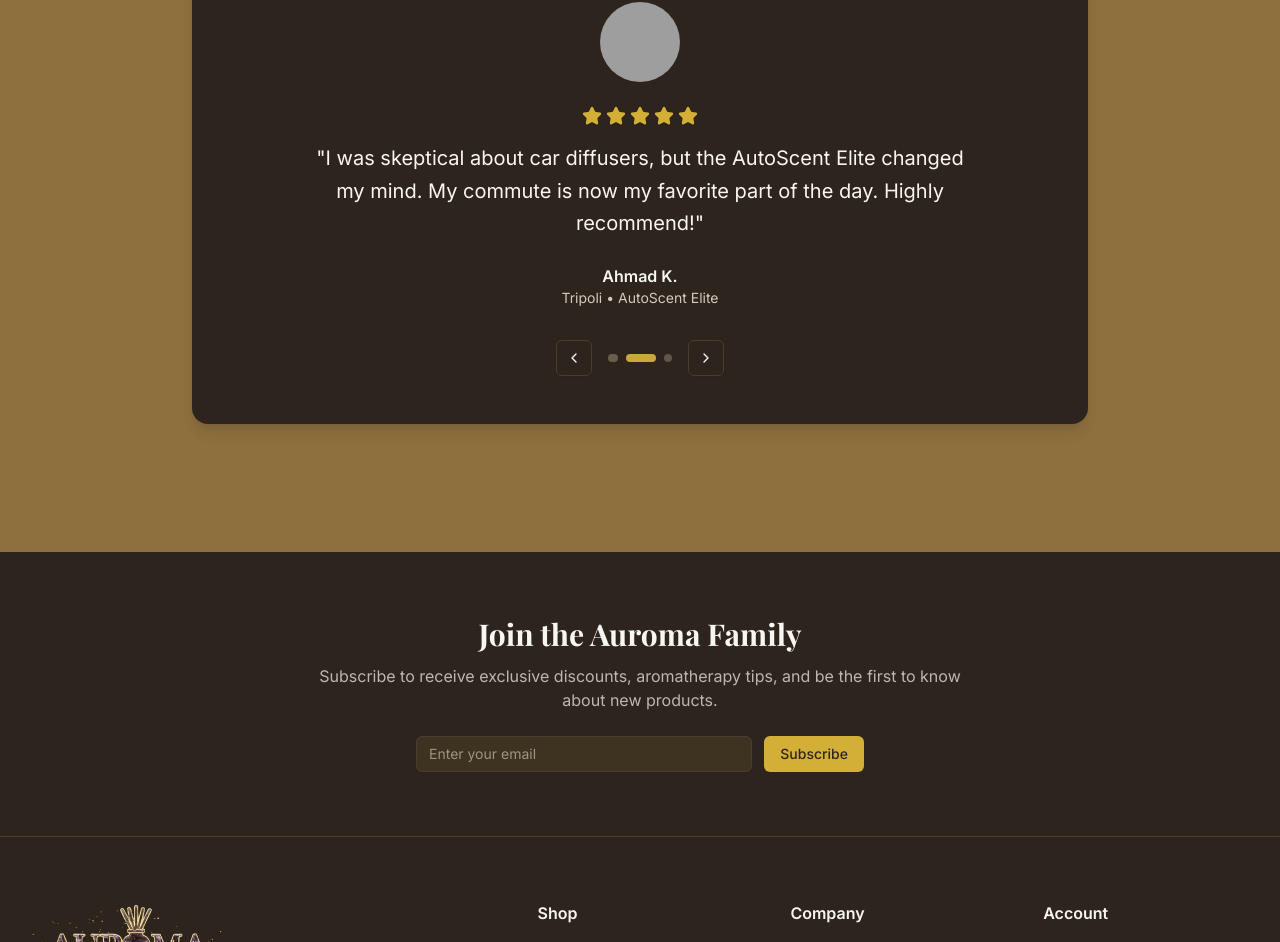
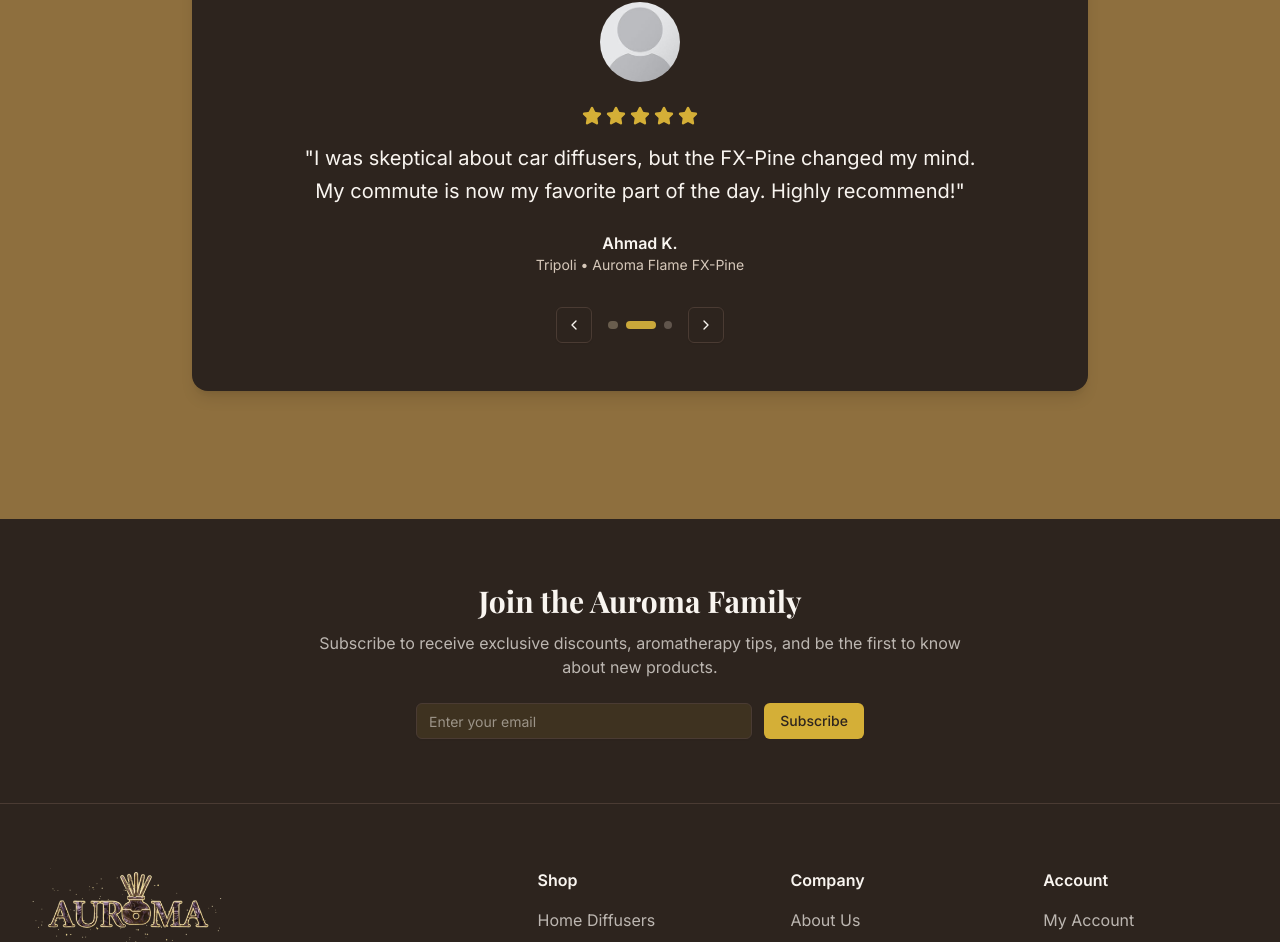
Before and after one commit to auradevelopment5m/auroma, a Next.js app: page / in a window 1280 px wide. Shown: the part 3064-4006 px from the top of the page. Built offline with nearby package versions, Linux system fonts and the light colour scheme; no server answers; the database is empty; grey boxes are pictures that could not be loaded; a web font is replaced by a local one.

Commit message:
feat(testimonials): update product names in testimonials to Auroma Flame series

```diff
--- a/components/testimonials-section.tsx
+++ b/components/testimonials-section.tsx
@@ -13,8 +13,8 @@ const testimonials = [
     location: "Beirut",
     image: "/placeholdercontact.png",
     rating: 5,
-    text: "The Serenity Mist Pro has completely transformed my bedroom. I fall asleep faster and wake up feeling refreshed. The quality is exceptional!",
-    product: "Serenity Mist Pro",
+    text: "The Auroma Flame FX-Luxe has completely transformed my bedroom. I fall asleep faster and wake up feeling refreshed. The quality is exceptional!",
+    product: "Auroma Flame FX-Luxe",
   },
   {
     id: 2,
@@ -22,8 +22,8 @@ const testimonials = [
     location: "Tripoli",
     image: "/placeholdercontact.png",
     rating: 5,
-    text: "I was skeptical about car diffusers, but the AutoScent Elite changed my mind. My commute is now my favorite part of the day. Highly recommend!",
-    product: "AutoScent Elite",
+    text: "I was skeptical about car diffusers, but the FX-Pine changed my mind. My commute is now my favorite part of the day. Highly recommend!",
+    product: "Auroma Flame FX-Pine",
   },
   {
     id: 3,
```
Also changed, not shown: public/category-images/oils.png (added), public/placeholdercontact.png (added).
